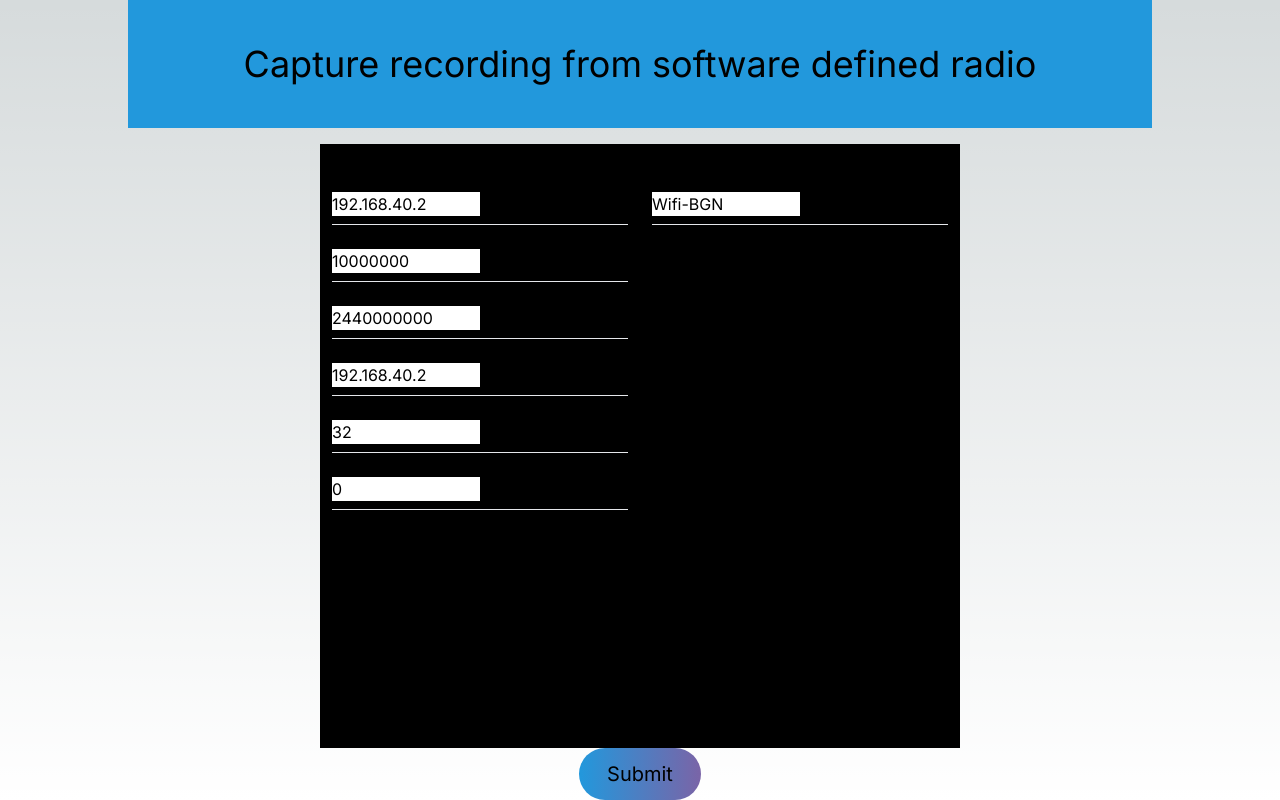
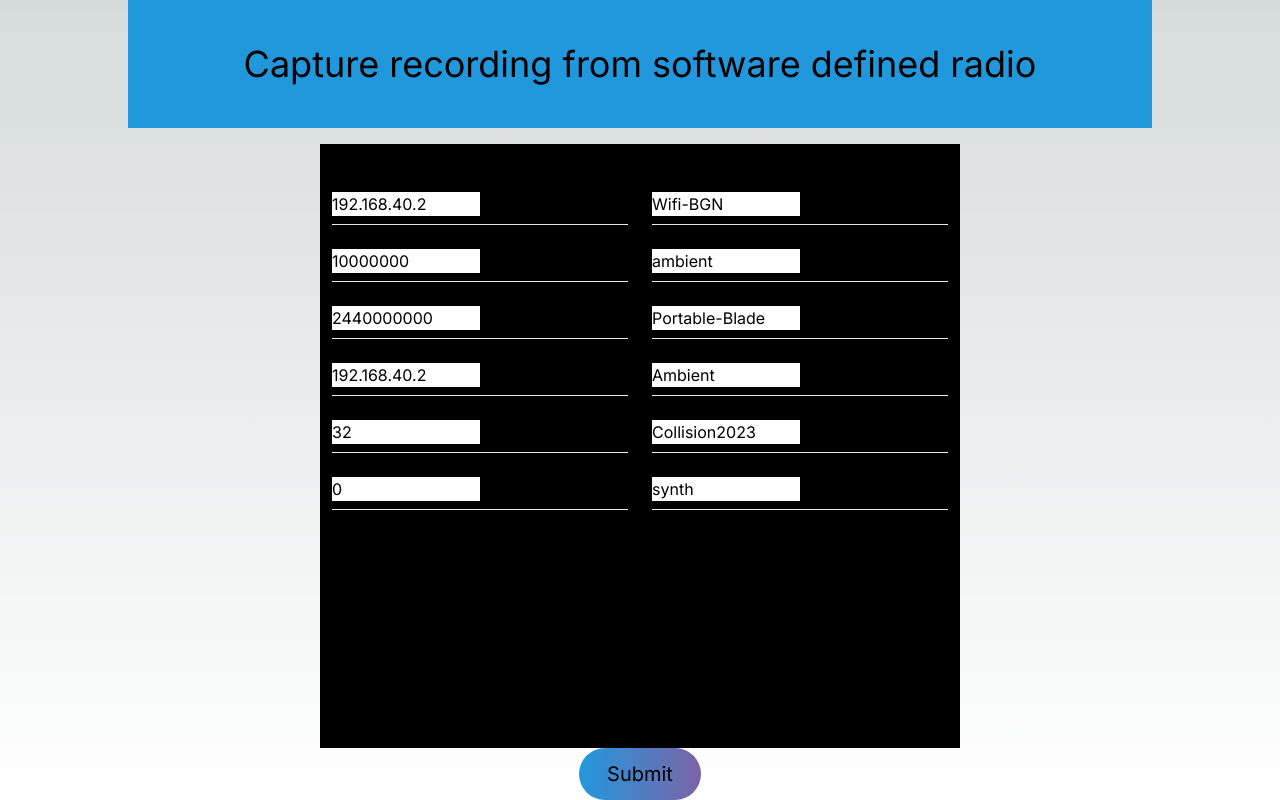
Before and after one commit to Subti/nextjs-web-curator, a Next.js app: page / in a window 1280 px wide. Built offline with nearby package versions, Linux system fonts and the light colour scheme.

Commit message:
Create metadataForms module

```diff
--- /dev/null
+++ b/src/app/modules/metadataForms.tsx
@@ -0,0 +1,40 @@
+const metadataForms = [
+  {
+    label: "Protocol",
+    id: "protocol",
+    name: "protocol",
+    value: "Wifi-BGN"
+  },
+  {
+    label: "Use Case",
+    id: "use_case",
+    name: "use_case",
+    value: "ambient"
+  },
+  {
+    label: "Testbed",
+    id: "testbed",
+    name: "testbed",
+    value: "Portable-Blade"
+  },
+  {
+    label: "Transmitters",
+    id: "transmitters",
+    name: "transmitters",
+    value: "Ambient"
+  },
+  {
+    label: "Project Name",
+    id: "project_name",
+    name: "project_name",
+    value: "Collision2023"
+  },
+  {
+    label: "SDR - Options: ['synth']",
+    id: "sdr",
+    name: "sdr",
+    value: "synth"
+  }
+];
+
+export default metadataForms;
--- a/src/app/page.tsx
+++ b/src/app/page.tsx
@@ -32,6 +32,7 @@ import Button from "./components/Button";
 import Column from "./components/Column";
 import Header from "./components/Header";
 import captureSettingsForms from "./modules/captureSettingsForms";
+import metadataForms from "./modules/metadataForms";
 
 export default function Home() {
   // const captureSettingsForms = [
@@ -44,14 +45,14 @@ export default function Home() {
   //   // Add more form data objects as needed
   // ];
 
-  const metadataForms = [
-    {
-      label: "Protocol",
-      id: "protocol",
-      name: "protocol",
-      value: "Wifi-BGN"
-    }
-  ];
+  // const metadataForms = [
+  //   {
+  //     label: "Protocol",
+  //     id: "protocol",
+  //     name: "protocol",
+  //     value: "Wifi-BGN"
+  //   }
+  // ];
 
   return (
     <div className="flex flex-col items-center justify-center min-h-screen">
```
